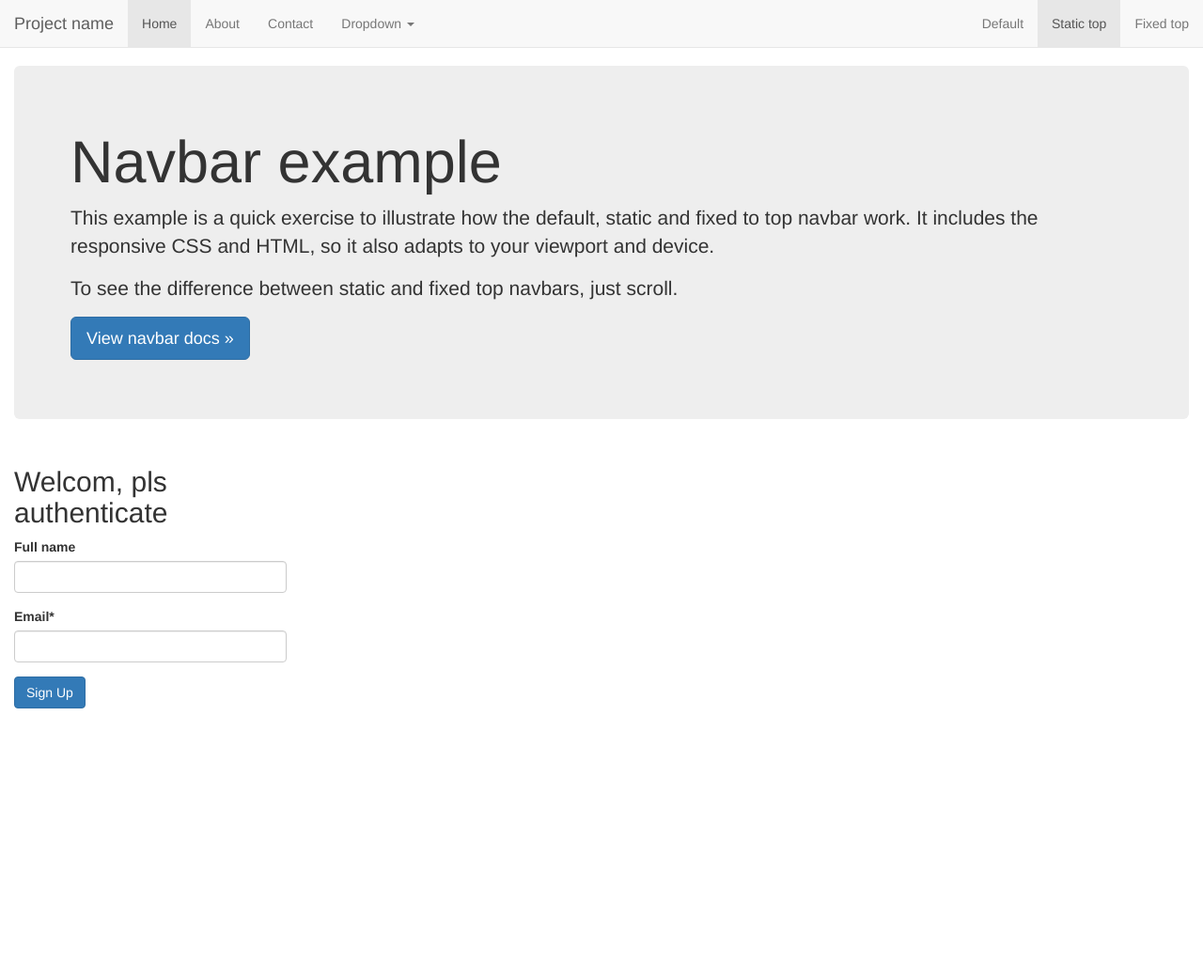
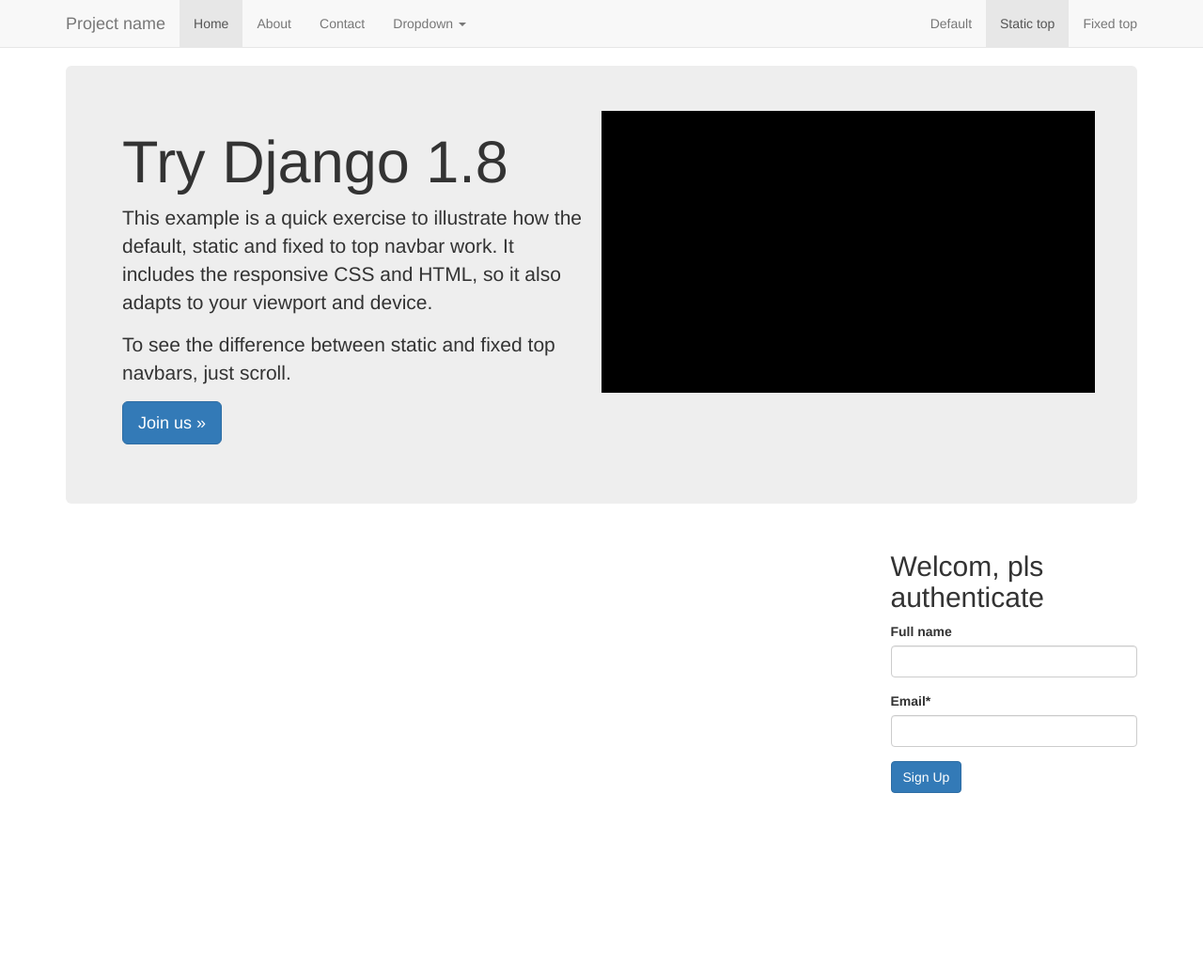
Before and after one commit to Buggytheclown/CoreDjango, a Django app: page /newsletter/ in a window 1280 px wide. Shown: the top 1043 px of the page at 94% size. Run offline with Django 3.2, Linux system fonts and the light colour scheme; some libraries are stand-ins or nearby versions.

Commit message:
05.02.2016 - end of the day

```diff
--- a/home/im_not_a_tests.py
+++ b/home/im_not_a_tests.py
@@ -20,6 +20,7 @@ class SimpleTest(unittest.TestCase):
             print ('!! NOT reversed __', i, '__ --- was passed')'''
 
         for i in testings_app_reversed:
+            print ('trying reversed __', i)
             response = self.client.get(reverse(i))
             self.assertEqual(response.status_code, 200)
             print ('!! reversed __', i, '__ --- was passed')
--- a/mysite/urls.py
+++ b/mysite/urls.py
@@ -23,7 +23,7 @@ urlpatterns = [
     url(r'^admin/', admin.site.urls, name='admin'),
     url(r'^polls/', include('polls.urls', namespace="polls")),
     url(r'^blog/', include('blog.urls', namespace="blog")),
-    url(r'^$', home.views.homepage),
+    url(r'^$', home.views.homepage, name='base_home'),
     url(r'^taskbuster/', include('taskbuster.urls', namespace="taskbuster")),
     url(r'^newsletter/', include('newsletter.urls', namespace="newsletter")),
 ]
--- a/newsletter/templates/newsletter/base.html
+++ b/newsletter/templates/newsletter/base.html
@@ -11,7 +11,7 @@
     <meta name="author" content="">
     <link rel="icon" href="../../favicon.ico">
 
-    <title>Static Top Navbar Example for Bootstrap</title>
+    <title> {% block title %}Static Top Navbar Example for Bootstrap{% endblock %}</title>
 
     <!-- Bootstrap core CSS -->
     <link href={% static "newsletter/css/bootstrap.min.css" %} rel="stylesheet">
@@ -31,13 +31,19 @@
       <script src="https://oss.maxcdn.com/html5shiv/3.7.2/html5shiv.min.js"></script>
       <script src="https://oss.maxcdn.com/respond/1.4.2/respond.min.js"></script>
     <![endif]-->
+
+    <style>
+        {% block style  %}
+        {% endblock %}
+    </style>
+
 </head>
 
 <body>
 
 <!-- Static navbar -->
 <nav class="navbar navbar-default navbar-static-top">
-    <div class="container-fluid">
+    <div class="container">
         <div class="navbar-header">
             <button type="button" class="navbar-toggle collapsed" data-toggle="collapse" data-target="#navbar"
                     aria-expanded="false" aria-controls="navbar">
@@ -46,13 +52,13 @@
                 <span class="icon-bar"></span>
                 <span class="icon-bar"></span>
             </button>
-            <a class="navbar-brand" href="#">Project name</a>
+            <a class="navbar-brand" href="{% url 'base_home' %}">Project name</a>
         </div>
         <div id="navbar" class="navbar-collapse collapse">
             <ul class="nav navbar-nav">
-                <li class="active"><a href="#">Home</a></li>
-                <li><a href="#about">About</a></li>
-                <li><a href="#contact">Contact</a></li>
+                <li class="active"><a href="{% url 'newsletter:home' %}">Home</a></li>
+                <li><a href="{% url 'newsletter:about' %}">About</a></li>
+                <li><a href="{% url 'newsletter:contact' %}">Contact</a></li>
                 <li class="dropdown">
                     <a href="#" class="dropdown-toggle" data-toggle="dropdown" role="button" aria-haspopup="true"
                        aria-expanded="false">Dropdown <span class="caret"></span></a>
@@ -77,18 +83,12 @@
 </nav>
 
 
-<div class="container-fluid">
+<div class="container">
 
     <!-- Main component for a primary marketing message or call to action -->
-    <div class="jumbotron">
-        <h1>Navbar example</h1>
-        <p>This example is a quick exercise to illustrate how the default, static and fixed to top navbar work. It
-            includes the responsive CSS and HTML, so it also adapts to your viewport and device.</p>
-        <p>To see the difference between static and fixed top navbars, just scroll.</p>
-        <p>
-            <a class="btn btn-lg btn-primary" href="../../components/#navbar" role="button">View navbar docs &raquo;</a>
-        </p>
-    </div>
+    {% block jumbotron %}
+    {% endblock %}
+
     {% block content %}
     {% endblock %}
 </div> <!-- /container -->
--- a/newsletter/templates/newsletter/home.html
+++ b/newsletter/templates/newsletter/home.html
@@ -1,18 +1,40 @@
 {% extends 'newsletter/base.html' %}
 {% load crispy_forms_tags %}
 
+{% block title %}
+    try Django 1.8
+{% endblock %}
 
-<!doctype html>
-<html lang="en" xmlns="http://www.w3.org/1999/html">
-<head>
-    <meta charset="UTF-8">
-    <title>Newsletter's home</title>
-</head>
-<body>
+<style>
+    {% block style  %}
+
+    {% endblock %}
+</style>
+
+
+{% block jumbotron %}
+    <div class="jumbotron">
+
+        <div class="row">
+            <div class="col-sm-6">
+                <h1>Try Django 1.8</h1>
+                <p>This example is a quick exercise to illustrate how the default, static and fixed to top navbar work.
+                    It
+                    includes the responsive CSS and HTML, so it also adapts to your viewport and device.</p>
+                <p>To see the difference between static and fixed top navbars, just scroll.</p>
+                <p>
+                    <a class="btn btn-lg btn-primary" href="../../components/#navbar" role="button">Join us &raquo;</a>
+                </p>
+            </div>
+            <div class="col-sm-6" style='background-color: black; height: 300px'>  {# placeholder for video #}
+            </div>
+        </div>
+    </div>
+{% endblock %}
 
 {% block content %}
     <div class="row">
-        <div class="col-md-3 col-sm-6">
+        <div class="col-xs-3 pull-right">
             <h2> {{ template_title }}</h2>
 
             <form method="POST" action="">
@@ -25,6 +47,3 @@
     </div>
 
 {% endblock content %}
-
-</body>
-</html>
--- a/newsletter/urls.py
+++ b/newsletter/urls.py
@@ -6,4 +6,5 @@ urlpatterns = [
     url(r'^$', views.home, name='home'),
     url(r'^contact/$', views.contact, name='contact'),
     url(r'^base/$', views.base, name='base'),
+    url(r'^about/$', views.about, name='about'),
 ]
--- a/newsletter/views.py
+++ b/newsletter/views.py
@@ -5,8 +5,11 @@ from django.core.mail import send_mail
 # Create your views here.
 from .forms import SignUpForm, ContactForm
 
+def about (request):
+    return render (request, 'newsletter/about.html', {})
+
 def base (request):
-    return render (request, 'newsletter/base.html')
+    return render (request, 'newsletter/base.html', {})
 
 def home(request):
     title = 'Welcom, pls authenticate'
@@ -35,6 +38,7 @@ def home(request):
 
 
 def contact(request):
+    title = 'Contact Us'
     form = ContactForm(request.POST or None)
     if request.method == 'POST' and form.is_valid():
         form_email = form.cleaned_data.get('email')
@@ -66,5 +70,6 @@ def contact(request):
                   fail_silently=False)
     context = {
         'form': form,
+        'title':title,
     }
     return render(request, 'newsletter/forms.html', context)
--- a/polls/templates/polls/base.html
+++ b/polls/templates/polls/base.html
@@ -37,7 +37,7 @@
             <span class="icon-bar"></span>
             <span class="icon-bar"></span>
           </button>
-          <a class="navbar-brand" href="/">Home</a>
+          <a class="navbar-brand" href="{% url 'base_home' %}">Home</a>
         </div>
         <div id="navbar" class="collapse navbar-collapse">
           <ul class="nav navbar-nav">
```
Also changed, not shown: newsletter/templates/newsletter/forms.html (+19 -14 lines), db.sqlite3.
